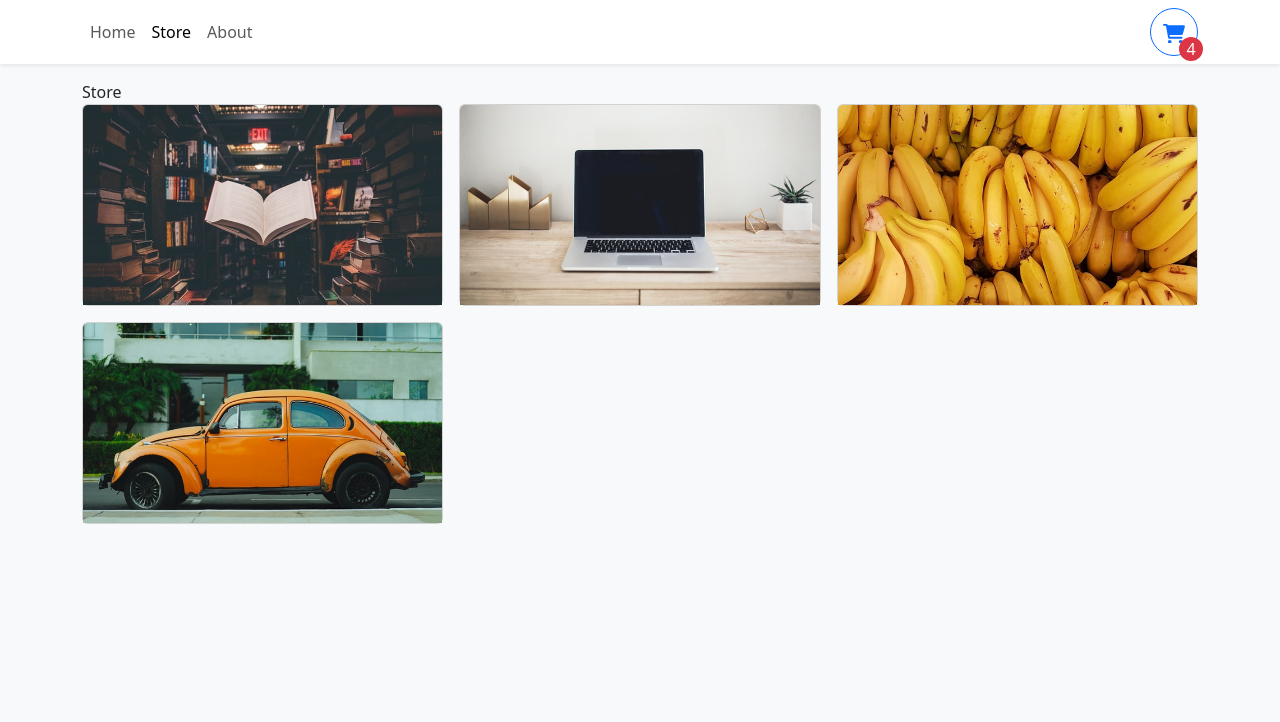
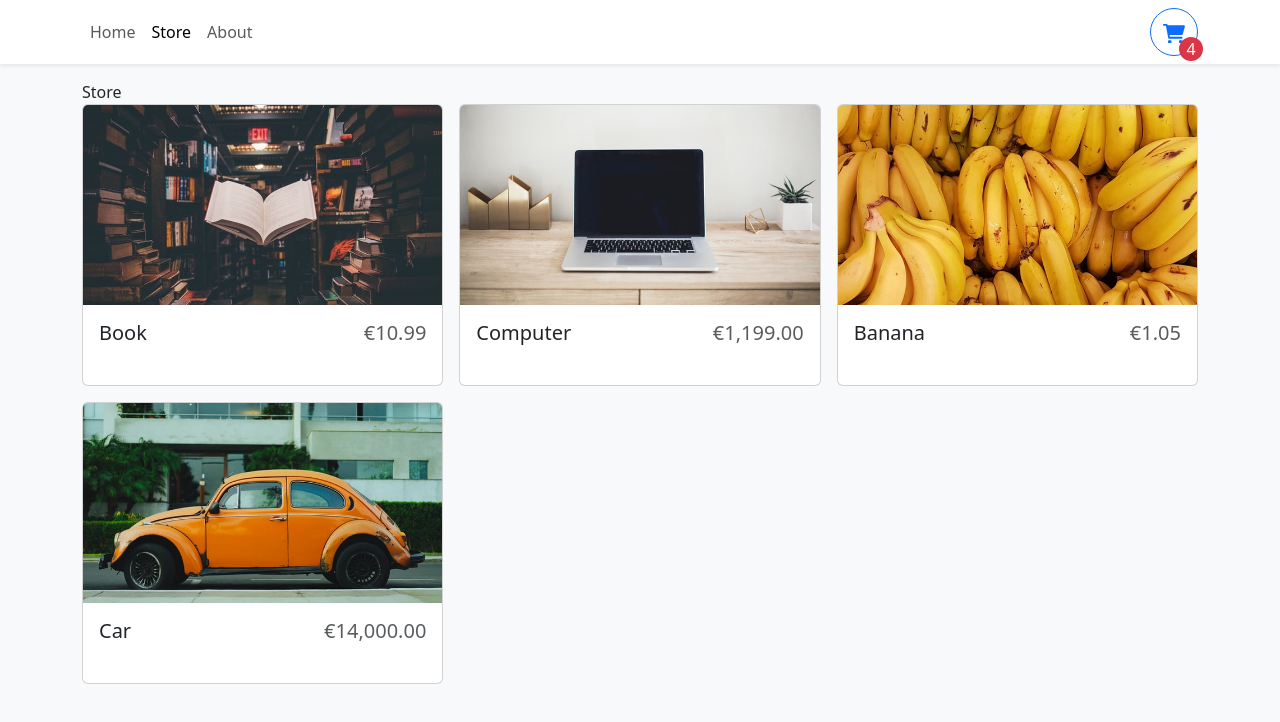
Before and after one commit to setazarm/ShoppingCarts, a React (Vite) app: page /store in a window 1280 px wide. Shown: the top 722 px of the page. Built offline with nearby package versions, Linux system fonts and the light colour scheme.

Commit message:
add currency formatter

```diff
--- a/src/components/StoreItem.tsx
+++ b/src/components/StoreItem.tsx
@@ -1,23 +1,30 @@
-import {Card} from "react-bootstrap"
+import { Card } from "react-bootstrap";
+import { formatCurrency } from "../utilities/formatCurrency";
 
-type StoreItemProps= {
-    id:number,
-    name: string,
-    price:number,
-    imgUrl:string
-}
-const StoreItem = ({id, name,price,imgUrl}:StoreItemProps) => {
+
+type StoreItemProps = {
+  id: number;
+  name: string;
+  price: number;
+  imgUrl: string;
+};
+const StoreItem = ({ id, name, price, imgUrl }: StoreItemProps) => {
   return (
     <Card>
-        <Card.Img
+      <Card.Img
         variant="top"
         src={imgUrl}
         height="200px"
-        style={{objectFit:"cover"}}
-          />
+        style={{ objectFit: "cover" }}
+      />
+      <Card.Body className="d-flex flex-column">
+        <Card.Title className="d-flex justify-content-between align-items-baseline mb-4">
+          <span>{name}</span>
+          <span className="text-muted">{formatCurrency(price)}</span>
+        </Card.Title>
+      </Card.Body>
+    </Card>
+  );
+};
 
-    </Card>
-  )
-}
-
-export default StoreItem
+export default StoreItem;
--- /dev/null
+++ b/src/utilities/formatCurrency.ts
@@ -0,0 +1,7 @@
+const FORMATTER = new Intl.NumberFormat(undefined, {
+  style: "currency",
+  currency: "EUR",
+});
+export const formatCurrency = (number: number) => {
+  return FORMATTER.format(number);
+};
```
Also changed, not shown: 1 other file (tests, documents, lock files or other folders).
